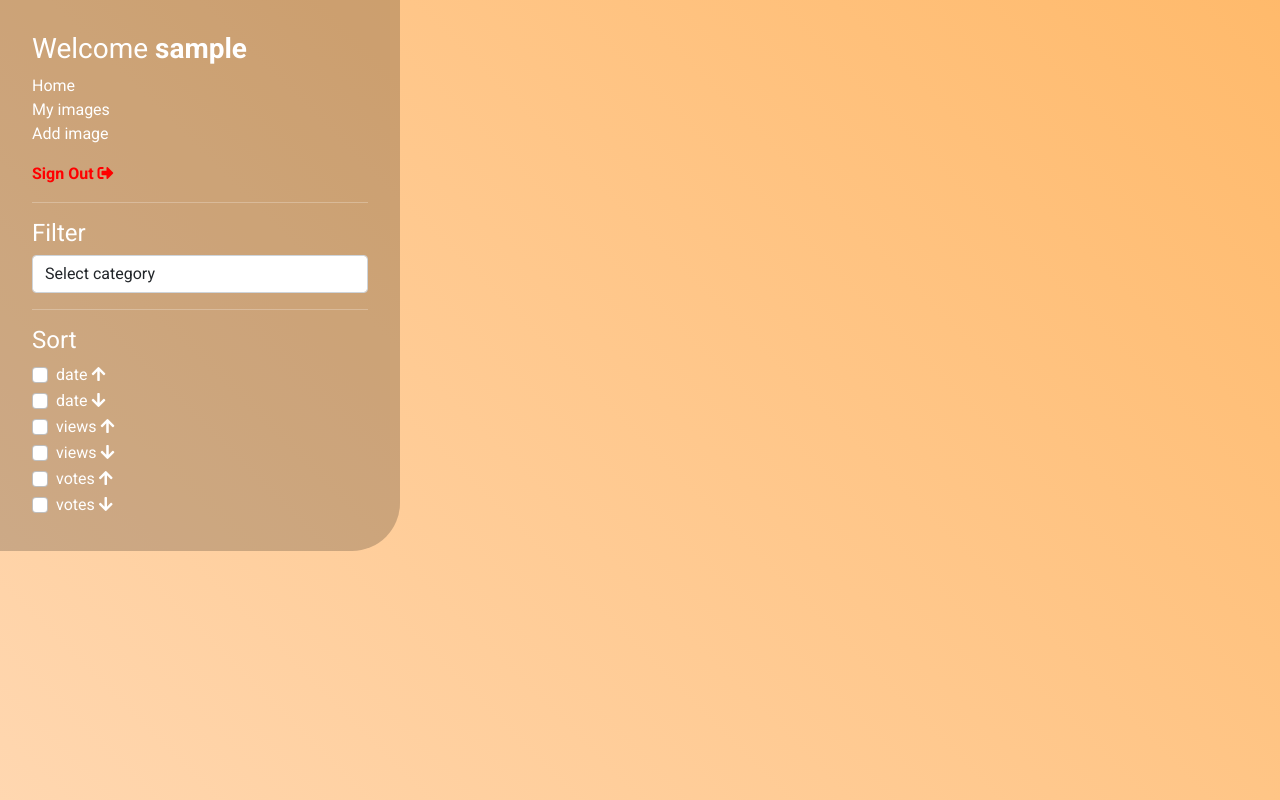
After one commit to FMularski/image-house, a Django app: page / in a window 1280 px wide. The commit adds this page. Run offline with Django 3.2, Linux system fonts and the light colour scheme; the visitor is signed in with stand-in values (Sample User, id 1).

Commit message:
created and styled nav

```diff
--- /dev/null
+++ b/images/static/images/css/home.css
@@ -0,0 +1,33 @@
+body {
+  background: linear-gradient(45deg, #ffb259, #ffd9b5, #ffb259, #ffd9b5);
+  -webkit-animation: gradient 10s ease infinite;
+          animation: gradient 10s ease infinite;
+  background-size: 400% 400%;
+  color: white;
+  height: 100vh;
+}
+
+@-webkit-keyframes gradient {
+  0% {
+    background-position: 0% 50%;
+  }
+  50% {
+    background-position: 100% 50%;
+  }
+  100% {
+    background-position: 0% 50%;
+  }
+}
+
+@keyframes gradient {
+  0% {
+    background-position: 0% 50%;
+  }
+  50% {
+    background-position: 100% 50%;
+  }
+  100% {
+    background-position: 0% 50%;
+  }
+}
+/*# sourceMappingURL=home.css.map */
--- /dev/null
+++ b/images/static/images/css/home.scss
@@ -0,0 +1,22 @@
+$bg-color1: rgb(255, 178, 89);
+$bg-color2: rgb(255, 217, 181);
+
+body {
+    background: linear-gradient(45deg, $bg-color1,  $bg-color2, $bg-color1,  $bg-color2);
+    animation: gradient 10s ease infinite;
+    background-size: 400% 400%;
+    color: white;
+    height: 100vh;
+}
+
+@keyframes gradient {
+	0% {
+		background-position: 0% 50%;
+	}
+	50% {
+		background-position: 100% 50%;
+	}
+	100% {
+		background-position: 0% 50%;
+	}
+}
--- a/images/static/images/css/style.css
+++ b/images/static/images/css/style.css
@@ -27,6 +27,7 @@
 .hover-scale:hover, .hover-scale:focus {
   -webkit-transform: scale(1.1);
           transform: scale(1.1);
+  cursor: pointer;
 }
 
 div#messages, div#form-errors {
--- a/images/static/images/css/style.scss
+++ b/images/static/images/css/style.scss
@@ -17,6 +17,7 @@
     transition: all 0.3s ease;
     &:hover, &:focus {
         transform: scale(1.1);
+        cursor: pointer;
     }
 }
 
--- /dev/null
+++ b/images/templates/images/home.html
@@ -0,0 +1,17 @@
+{% extends 'base.html' %}
+{% load static %}
+
+{% block link %}
+    <link rel="stylesheet" href="{% static '/images/css/home.css' %}">
+{% endblock %}
+
+{% block title %} Image House | Home {% endblock %}
+
+{% block main %}
+    <main>
+        {% include 'nav.html' %}
+        <div id="images">
+
+        </div>
+    </main>
+{% endblock %}
--- a/images/views.py
+++ b/images/views.py
@@ -38,7 +38,8 @@ def sign_up(request):
 
 @login_required(login_url='sign_in')
 def home(request):
-    return JsonResponse(data={'status': 200})
+    context = {}
+    return render(request, 'images/home.html', context)
 
 
 def sign_out(request):
--- /dev/null
+++ b/templates/nav.html
@@ -0,0 +1,126 @@
+<style>
+    nav {
+        width: 25rem;
+        background: rgba(0, 0, 0, 0.2);
+        padding: 2rem;
+        border-bottom-right-radius: 3rem;
+    }
+
+    nav div#links {
+        display: flex;
+        flex-direction: column;
+        justify-content: center;
+        align-items: flex-start;
+    }
+
+    nav div#links a {
+        color: white;
+        text-decoration: none;
+        transition: all 0.3s ease;
+    }
+
+    nav div#links a:last-child {
+        color: rgb(255, 0, 0);
+        font-weight: bold;
+        margin-top: 1rem;
+    }
+
+    nav div#links a:hover {
+        color: #FF9D2F;
+    }
+
+    nav div#links a:last-child:hover {
+        color: rgb(255, 79, 79);
+    }
+
+    input[type='checkbox']:hover {
+        cursor: pointer;
+    }
+
+</style>
+
+
+<nav>
+    <h3>Welcome <b>{{user}}</b></h3>
+    <div id="links">
+        <a href="{% url 'home' %}">Home</a>
+        <a href="">My images</a>
+        <a href="">Add image</a>
+        <a href="{% url 'sign_out' %}">Sign Out <i class="fas fa-sign-out-alt"></i></a>
+    </div>
+    <hr>
+    <h4>Filter</h4>
+    <select name="" id="" class="form-control hover-scale">
+        <option value="">Select category</option>
+        <option value="">category 1</option>
+        <option value="">category 2</option>
+        <option value="">category 3</option>
+    </select>
+
+    <hr>
+
+    <h4>Sort</h4>
+    <div class="form-check">
+        <input class="form-check-input" type="checkbox" value="" name="sort" id="sort-date-asc">
+        <label class="form-check-label">date <i class="fas fa-arrow-up"></i></label>
+    </div>
+    <div class="form-check">
+        <input class="form-check-input" type="checkbox" value="" name="sort" id="sort-date-des">
+        <label class="form-check-label">date <i class="fas fa-arrow-down"></i></label>
+    </div>
+
+    <div class="form-check">
+        <input class="form-check-input" type="checkbox" value="" name="sort" id="sort-views-asc">
+        <label class="form-check-label">views <i class="fas fa-arrow-up"></i></label>
+    </div>
+    <div class="form-check">
+        <input class="form-check-input" type="checkbox" value="" name="sort" id="sort-views-des">
+        <label class="form-check-label">views <i class="fas fa-arrow-down"></i></label>
+    </div>
+
+    <div class="form-check">
+        <input class="form-check-input" type="checkbox" value="" name="sort" id="sort-votes-asc">
+        <label class="form-check-label">votes <i class="fas fa-arrow-up"></i></label>
+    </div>
+    <div class="form-check">
+        <input class="form-check-input" type="checkbox" value="" name="sort" id="sort-votes-des">
+        <label class="form-check-label">votes <i class="fas fa-arrow-down"></i></label>
+    </div>
+
+</nav>
+
+<script>
+    (function(){
+        const sortDateAscCb = document.querySelector('#sort-date-asc');
+        const sortDateDesCb = document.querySelector('#sort-date-des');
+
+        const sortViewsAscCb = document.querySelector('#sort-views-asc');
+        const sortViewsDesCb = document.querySelector('#sort-views-des');
+
+        const sortVotesAscCb = document.querySelector('#sort-votes-asc');
+        const sortVotesDesCb = document.querySelector('#sort-votes-des');
+
+        sortDateAscCb.oppositeCb = sortDateDesCb;
+        sortDateDesCb.oppositeCb = sortDateAscCb;
+
+        sortViewsAscCb.oppositeCb = sortViewsDesCb;
+        sortViewsDesCb.oppositeCb = sortViewsAscCb;
+
+        sortVotesAscCb.oppositeCb = sortVotesDesCb;
+        sortVotesDesCb.oppositeCb = sortVotesAscCb;
+
+
+        const checkboxes = [
+            sortDateAscCb, sortDateDesCb,
+            sortViewsAscCb, sortViewsDesCb,
+            sortVotesAscCb, sortVotesDesCb
+        ]
+
+        checkboxes.forEach(function(cb) {
+            cb.addEventListener('click', function() {
+                cb.oppositeCb.checked = false;
+            })
+        })
+
+    })();
+</script>
```
Also changed, not shown: 2 other files.
